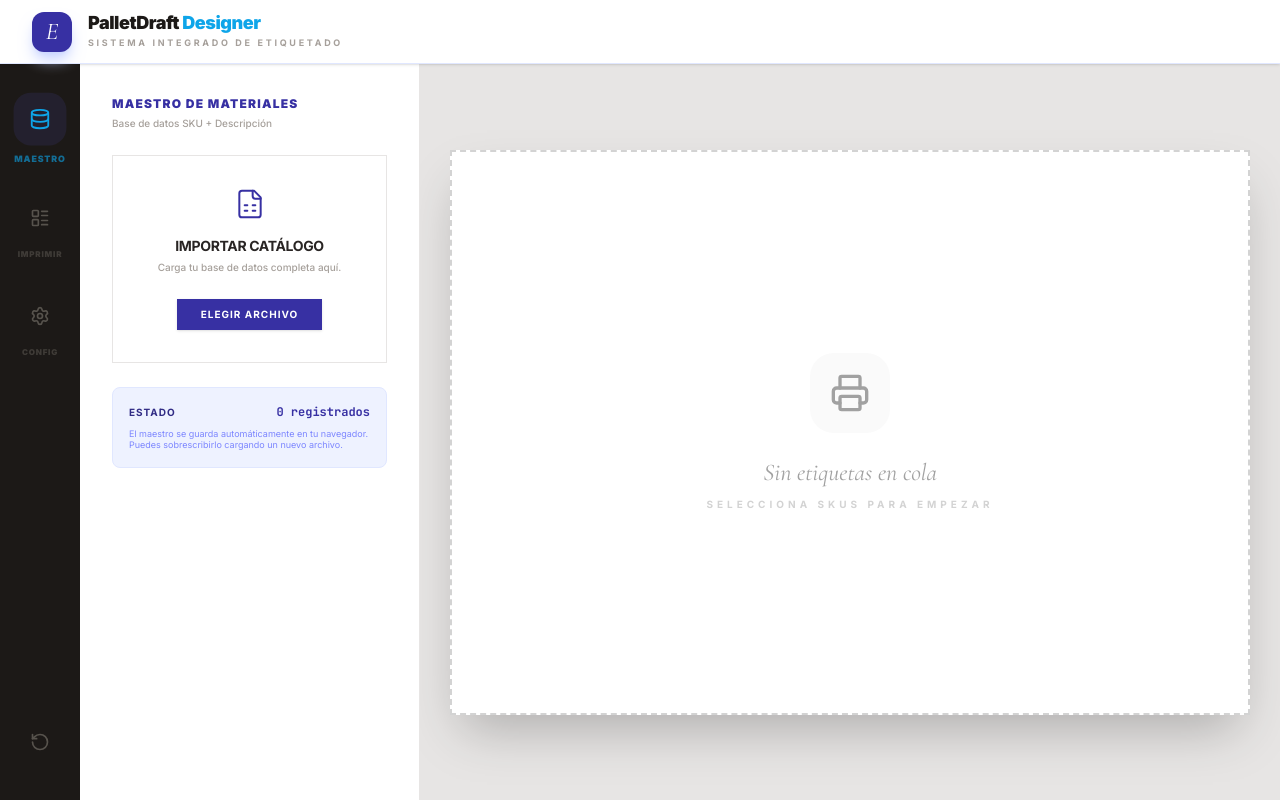
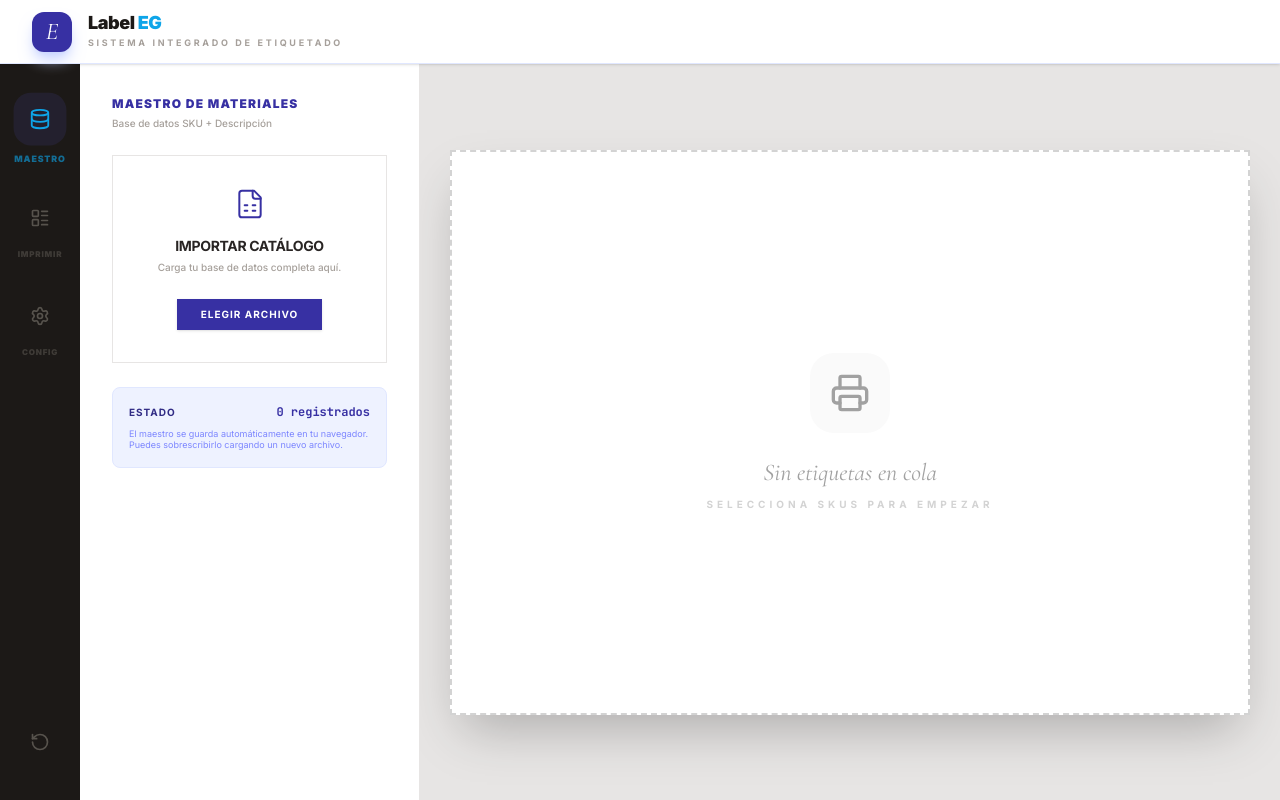
Before and after one commit to hugofsir-create/Etiquetas-EG, a React (Vite) app: page / in a window 1280 px wide. Built offline with nearby package versions, Linux system fonts and the light colour scheme.

Commit message:
feat: Update application name and SKU display
Updates the application name displayed in the header and the size of the SKU text on the pallet label.

```diff
--- a/src/App.tsx
+++ b/src/App.tsx
@@ -84,7 +84,7 @@ export default function App() {
         <div className="flex items-center gap-4">
           <div className="w-10 h-10 bg-brand-primary flex items-center justify-center text-white font-serif text-2xl italic rounded-xl shadow-lg shadow-indigo-200">E</div>
           <div className="flex flex-col">
-            <h1 className="text-stone-900 font-black tracking-tight text-lg leading-none">PalletDraft <span className="text-brand-accent">Designer</span></h1>
+            <h1 className="text-stone-900 font-black tracking-tight text-lg leading-none">Label <span className="text-brand-accent">EG</span></h1>
             <span className="text-[9px] uppercase tracking-[0.3em] font-bold text-stone-400 mt-1">SISTEMA INTEGRADO DE ETIQUETADO</span>
           </div>
         </div>
--- a/src/components/PalletLabel.tsx
+++ b/src/components/PalletLabel.tsx
@@ -73,7 +73,7 @@ export const PalletLabel: React.FC<PalletLabelProps> = ({
       <div className="flex-1 flex flex-col justify-center items-center text-center px-12 border-y border-stone-100 mx-12 z-10">
         <div className="space-y-4">
           <span className="text-sm uppercase tracking-[0.4em] text-stone-400 font-bold italic">CÓDIGO SKU</span>
-          <h1 className="text-9xl font-mono font-black tracking-tighter text-stone-900 leading-none">
+          <h1 className="text-[13rem] font-mono font-black tracking-tighter text-stone-900 leading-none">
             {sku}
           </h1>
         </div>
```
